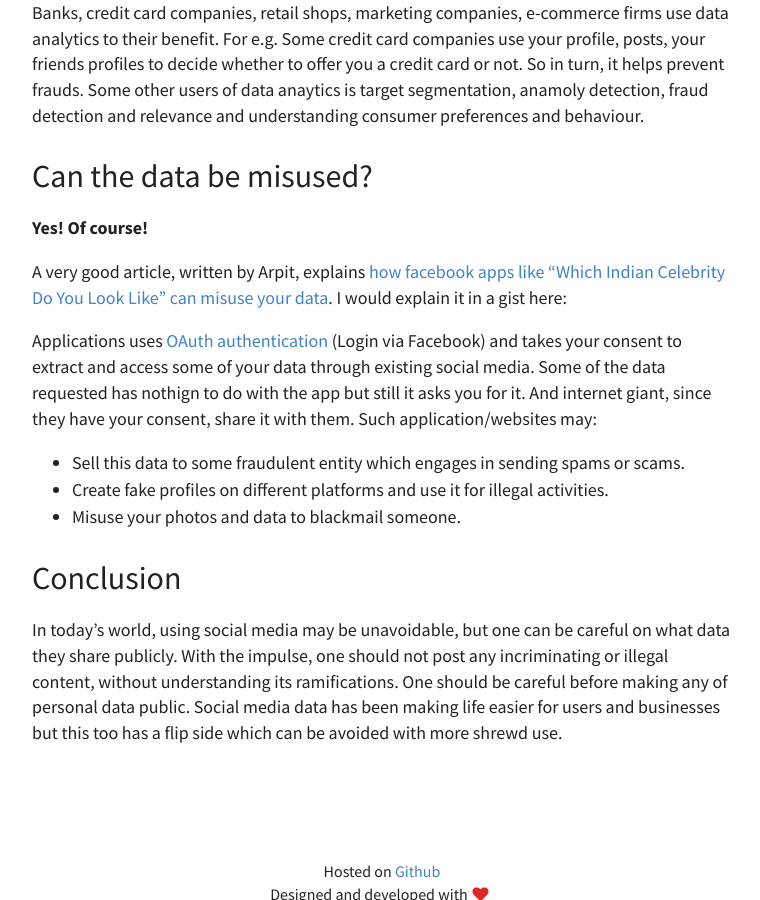
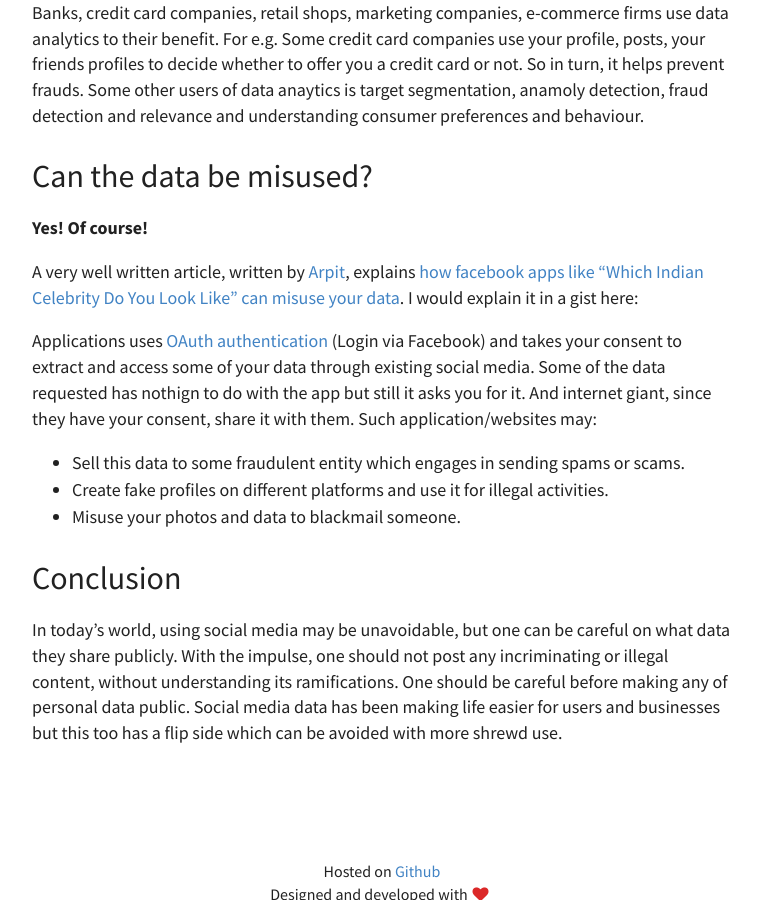
Before and after one commit to vaibhavibholane/vaibhavibholane.github.io, a Jekyll site: the page built from _posts/blogs/2017-05-12-you-and-your-social-data.markdown, in a window 1280 px wide and 900 px high, scrolled down 3148 px. Shown: the whole window, without its empty margins (258-1018 px from the left). Built offline with Jekyll 4.4.1, drawn with Linux system fonts in a browser that asks for light colours; comment, search, counter and statistics services are not loaded.

```diff
--- a/_posts/blogs/2017-05-12-you-and-your-social-data.markdown
+++ b/_posts/blogs/2017-05-12-you-and-your-social-data.markdown
@@ -62,7 +62,7 @@
 ## Can the data be misused?
 **Yes! Of course!**
 
-A very good article, written by Arpit, explains [how facebook apps like "Which Indian Celebrity Do You Look Like" can misuse your data](http://arpitbhayani.me/blog/beware-of-which-indian-celebrity-do-you-look-like.html). I would explain it in a gist here:
+A very well written article, written by [Arpit](http://arpitbhayani.me), explains [how facebook apps like "Which Indian Celebrity Do You Look Like" can misuse your data](http://arpitbhayani.me/blog/beware-of-which-indian-celebrity-do-you-look-like.html). I would explain it in a gist here:
 
 Applications uses [OAuth authentication](https://en.wikipedia.org/wiki/OAuth) (Login via Facebook) and takes your consent to extract and access some of your data through existing social media. Some of the data requested has nothign to do with the app but still it asks you for it. And internet giant, since they have your consent, share it with them. Such application/websites may:
  - Sell this data to some fraudulent entity which engages in sending spams or scams.
```
